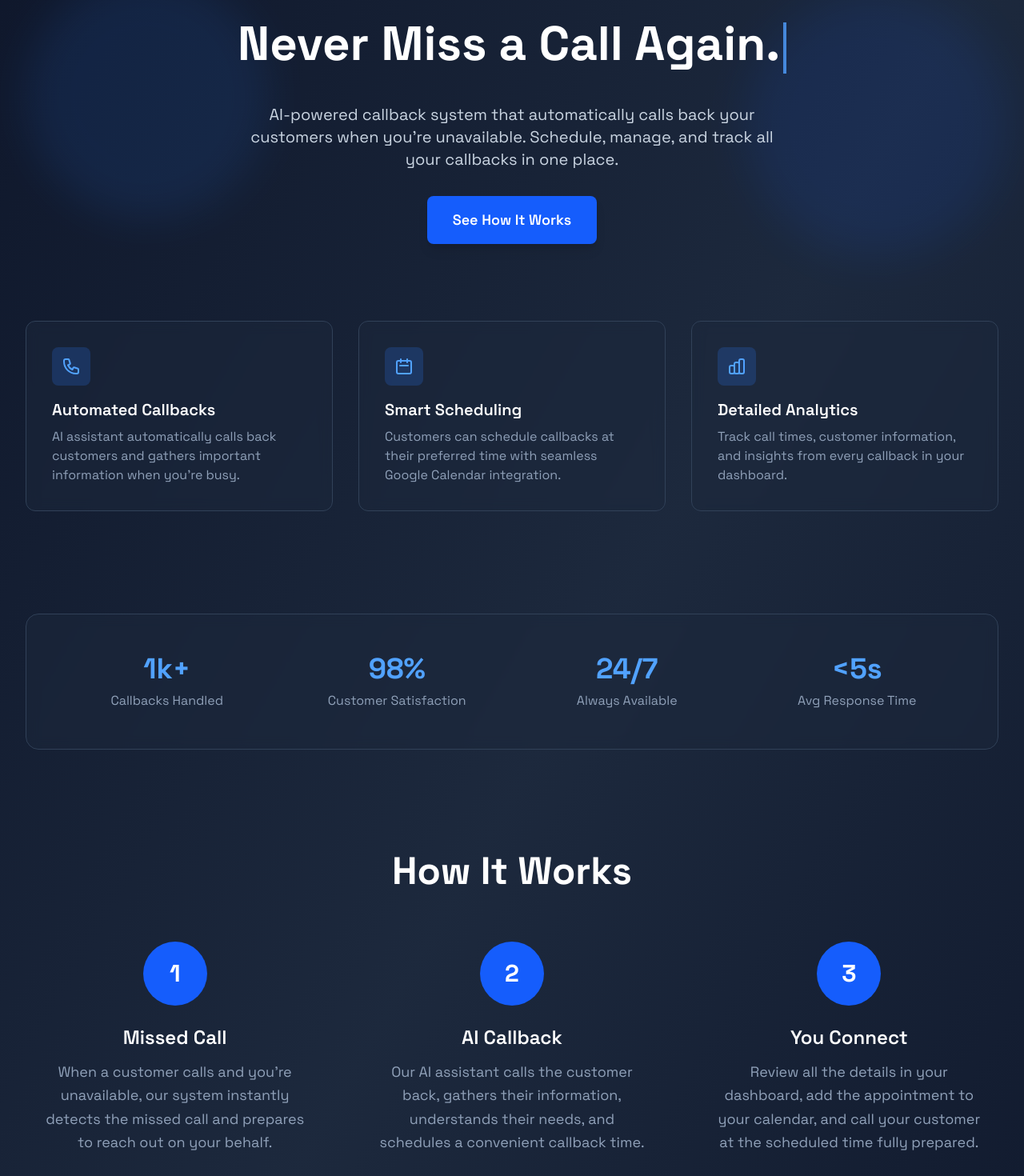
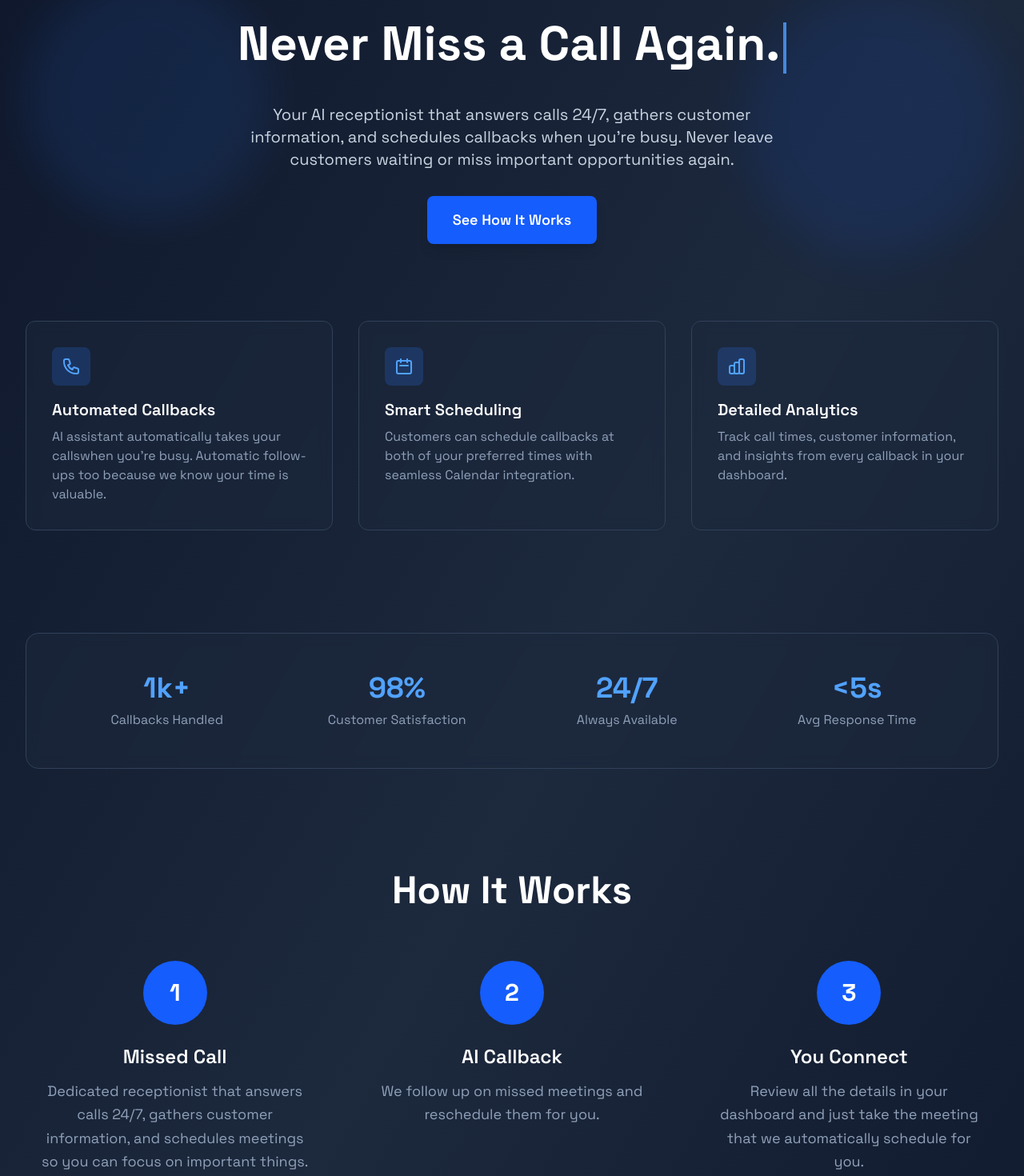
Before and after one commit to kelvinxiao01/recall-fe, a Next.js app: page / in a window 1280 px wide. Shown: the part 120-1590 px from the top of the page at 80% size. Built offline with nearby package versions, Linux system fonts and the light colour scheme.

Commit message:
feat: text tweaks

```diff
--- a/app/page.tsx
+++ b/app/page.tsx
@@ -109,8 +109,8 @@ export default function Home()
             transition={{ duration: 0.8, delay: 0.4 }}
             className="text-xl text-slate-300 mb-8 max-w-2xl mx-auto"
           >
-            AI-powered callback system that automatically calls back your customers when you&apos;re unavailable.
-            Schedule, manage, and track all your callbacks in one place.
+            Your AI receptionist that answers calls 24/7, gathers customer information, and schedules callbacks when you&apos;re busy.
+            Never leave customers waiting or miss important opportunities again.
           </motion.p>
           <motion.div
             initial={{ opacity: 0, y: 20 }}
@@ -152,7 +152,7 @@ export default function Home()
             </motion.div>
             <h3 className="text-xl font-semibold mb-2 text-white">Automated Callbacks</h3>
             <p className="text-slate-400">
-              AI assistant automatically calls back customers and gathers important information when you&apos;re busy.
+              AI assistant automatically takes your callswhen you&apos;re busy. Automatic follow-ups too because we know your time is valuable.
             </p>
           </motion.div>
 
@@ -175,7 +175,7 @@ export default function Home()
             </motion.div>
             <h3 className="text-xl font-semibold mb-2 text-white">Smart Scheduling</h3>
             <p className="text-slate-400">
-              Customers can schedule callbacks at their preferred time with seamless Google Calendar integration.
+              Customers can schedule callbacks at both of your preferred times with seamless Calendar integration.
             </p>
           </motion.div>
 
@@ -285,7 +285,7 @@ export default function Home()
               </motion.div>
               <h3 className="text-2xl font-semibold mb-3 text-white">Missed Call</h3>
               <p className="text-slate-400 text-lg leading-relaxed">
-                When a customer calls and you&apos;re unavailable, our system instantly detects the missed call and prepares to reach out on your behalf.
+                Dedicated receptionist that answers calls 24/7, gathers customer information, and schedules meetings so you can focus on important things.
               </p>
             </motion.div>
             <motion.div
@@ -304,7 +304,7 @@ export default function Home()
               </motion.div>
               <h3 className="text-2xl font-semibold mb-3 text-white">AI Callback</h3>
               <p className="text-slate-400 text-lg leading-relaxed">
-                Our AI assistant calls the customer back, gathers their information, understands their needs, and schedules a convenient callback time.
+                We follow up on missed meetings and reschedule them for you.
               </p>
             </motion.div>
             <motion.div
@@ -323,7 +323,7 @@ export default function Home()
               </motion.div>
               <h3 className="text-2xl font-semibold mb-3 text-white">You Connect</h3>
               <p className="text-slate-400 text-lg leading-relaxed">
-                Review all the details in your dashboard, add the appointment to your calendar, and call your customer at the scheduled time fully prepared.
+                Review all the details in your dashboard and just take the meeting that we automatically schedule for you.
               </p>
             </motion.div>
           </div>
@@ -338,7 +338,7 @@ export default function Home()
           className="mt-32 bg-gradient-to-r from-blue-600 to-blue-500 rounded-2xl p-12 text-center text-white shadow-2xl border border-blue-500/20"
         >
           <h2 className="text-3xl md:text-4xl font-bold mb-4">Ready to Transform Your Business?</h2>
-          <p className="text-xl mb-8 opacity-90">Join the passionate startup community already using Recall!</p>
+          <p className="text-xl mb-8 opacity-90">Join the passionate community already using Recall!</p>
           <motion.div
             whileHover={{ scale: 1.05 }}
             whileTap={{ scale: 0.95 }}
```
